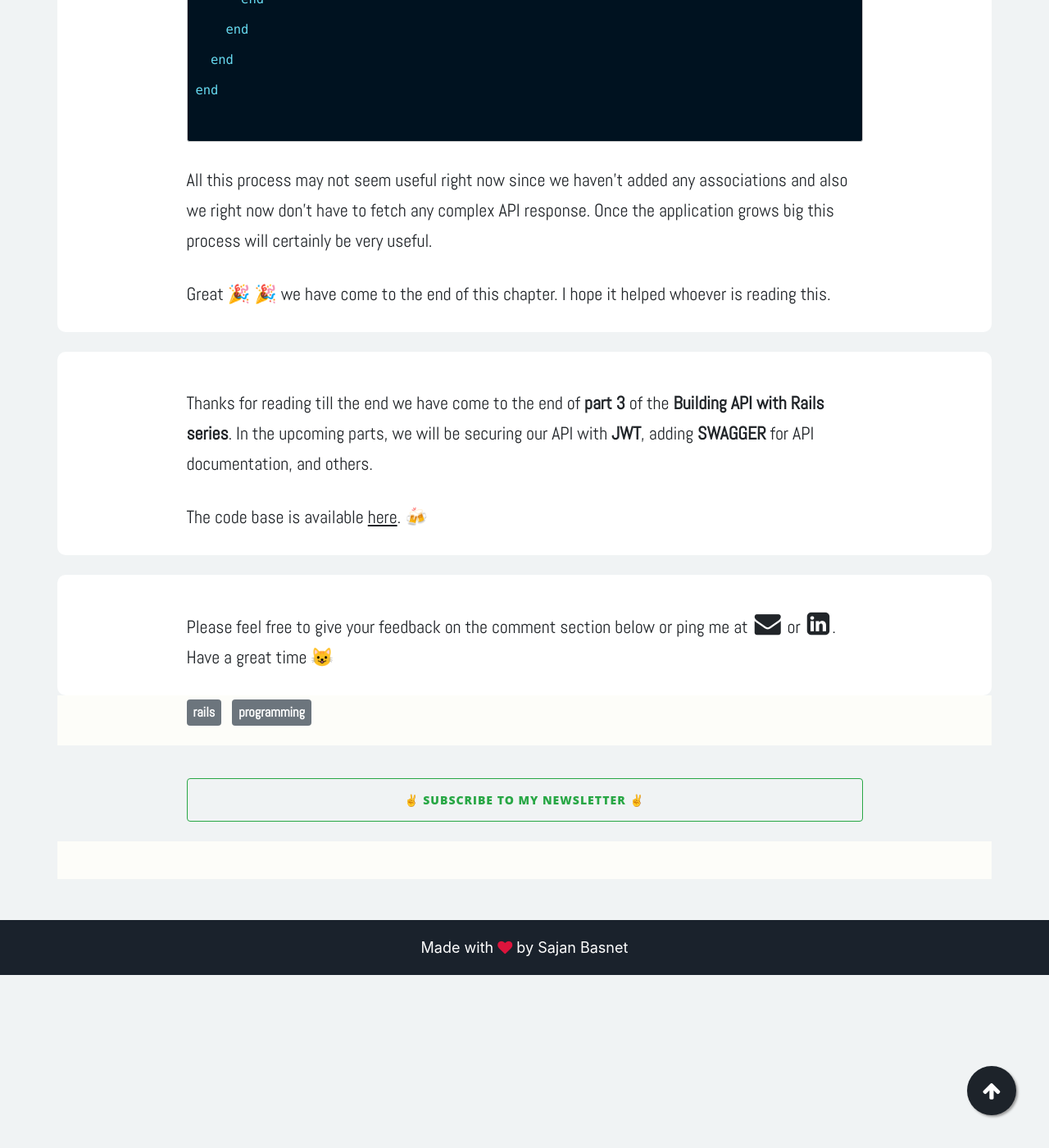
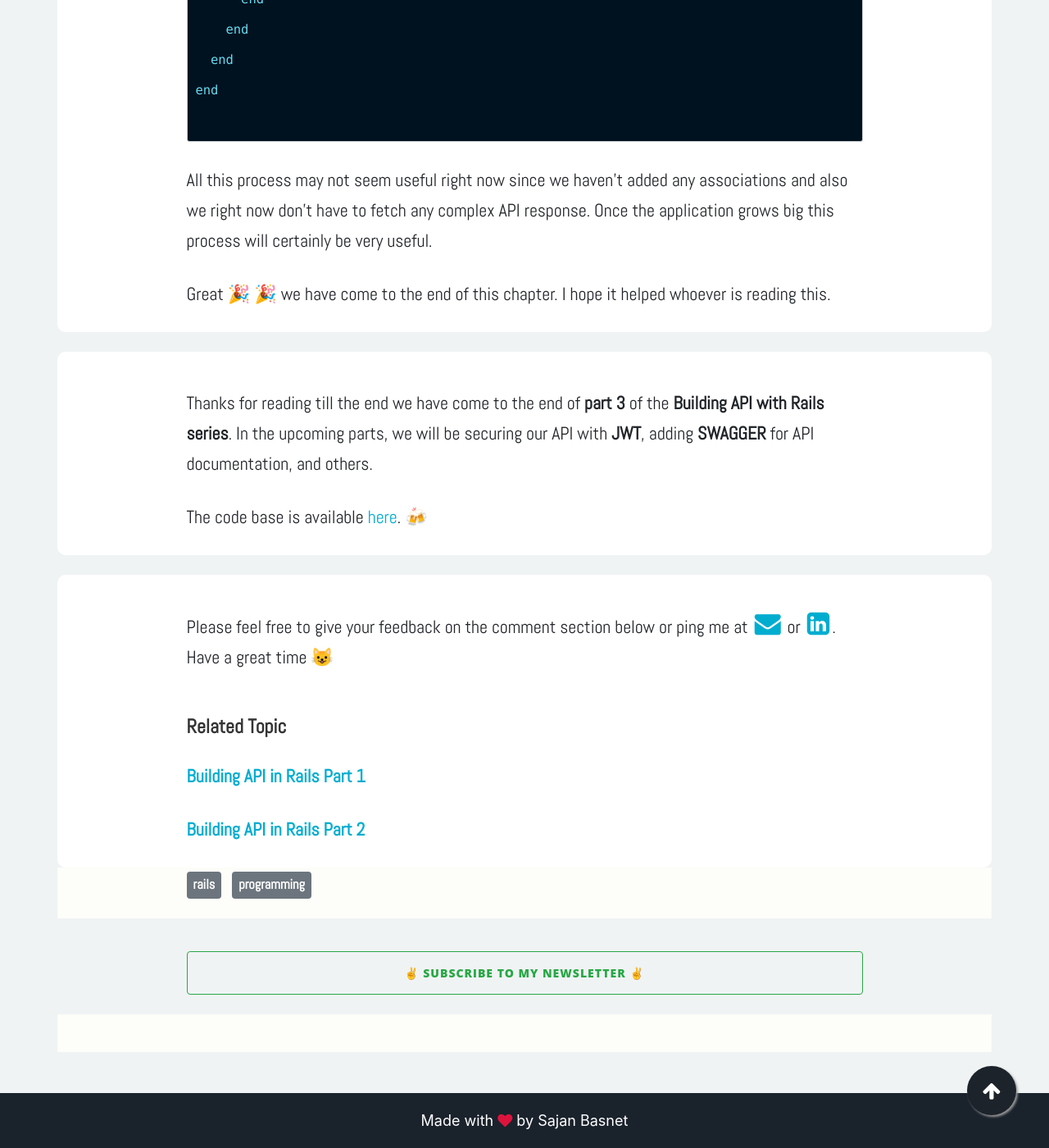
Before and after one commit to developerBlogs/developerBlogs.github.io, a Jekyll site: the page built from _posts/2021-09-05-rails_api_series-03.markdown, in a window 1280 px wide and 1400 px high, scrolled down 7934 px. Shown: the whole window at 82% size. Built offline with Jekyll 4.4.1, drawn with Linux system fonts in a browser that asks for light colours; emoji names are drawn with the system emoji font; some web fonts are replaced; comment, search, counter and statistics services are not loaded.

Commit message:
added related topics

```diff
--- a/_posts/2021-08-28-rails_api_series-01.markdown
+++ b/_posts/2021-08-28-rails_api_series-01.markdown
@@ -80,5 +80,10 @@ Great 🎉 🎉 we are done with the setup. Let's run `rails s` in the terminal
 <div class="row article-container">
 <div class="col-lg-9 col-md-9 mx-auto pt-3">
 Please feel free to give your feedback on the comment section below or ping me at <a aria-label="Send email" href="mailto:sajanbasnet75@gmail.com"><i class="icon fa fa-envelope" style="font-size:32px; margin: 0px 3px;"></i></a> or  <a aria-label="My LinkedIn" target="_blank" href="https://www.linkedin.com/in/sajan-basnet-b4b1b0148/"><i class="icon fa fa-linkedin-square" style="font-size:32px; margin: 0px 3px;" aria-hidden="true"></i></a>. Have a great time :smiley_cat:
+
+<div>
+<h3>Related Topic</h3>
+  <a href="http://localhost:4000/blogs/rails_api_series/02" target="_blank">**Building API in Rails Part 2** </a>
 </div>
 </div>
+</div>
--- a/_posts/2021-08-29-rails_api_series-02.markdown
+++ b/_posts/2021-08-29-rails_api_series-02.markdown
@@ -317,5 +317,9 @@ The code base is available [here](https://github.com/sajanbasnet75/rails_api_ser
 <div class="col-lg-9 col-md-9 mx-auto pt-3">
 Please feel free to give your feedback on the comment section below or ping me at <a aria-label="Send email" href="mailto:sajanbasnet75@gmail.com"><i class="icon fa fa-envelope" style="font-size:32px; margin: 0px 3px;"></i></a> or  <a aria-label="My LinkedIn" target="_blank" href="https://www.linkedin.com/in/sajan-basnet-b4b1b0148/"><i class="icon fa fa-linkedin-square" style="font-size:32px; margin: 0px 3px;" aria-hidden="true"></i></a>. Have a great time :smiley_cat:
 
+<div>
+<h3>Related Topic</h3>
+  <a href="http://localhost:4000/blogs/rails_api_series/03" target="_blank">**Building API in Rails Part 3** </a>
 </div>
 </div>
+</div>
--- a/_posts/2021-09-05-rails_api_series-03.markdown
+++ b/_posts/2021-09-05-rails_api_series-03.markdown
@@ -235,5 +235,11 @@ The code base is available [here](https://github.com/sajanbasnet75/rails_api_ser
 <div class="col-lg-9 col-md-9 mx-auto pt-3">
 Please feel free to give your feedback on the comment section below or ping me at <a aria-label="Send email" href="mailto:sajanbasnet75@gmail.com"><i class="icon fa fa-envelope" style="font-size:32px; margin: 0px 3px;"></i></a> or  <a aria-label="My LinkedIn" target="_blank" href="https://www.linkedin.com/in/sajan-basnet-b4b1b0148/"><i class="icon fa fa-linkedin-square" style="font-size:32px; margin: 0px 3px;" aria-hidden="true"></i></a>. Have a great time :smiley_cat:
 
+<div>
+<h3>Related Topic</h3>
+  <a href="http://localhost:4000/blogs/rails_api_series/02" target="_blank">**Building API in Rails Part 1** </a>
+
+  <a href="http://localhost:4000/blogs/rails_api_series/01" target="_blank">**Building API in Rails Part 2** </a>
 </div>
 </div>
+</div>
```
Also changed, not shown: assets/css/clean-blog.min.css.
